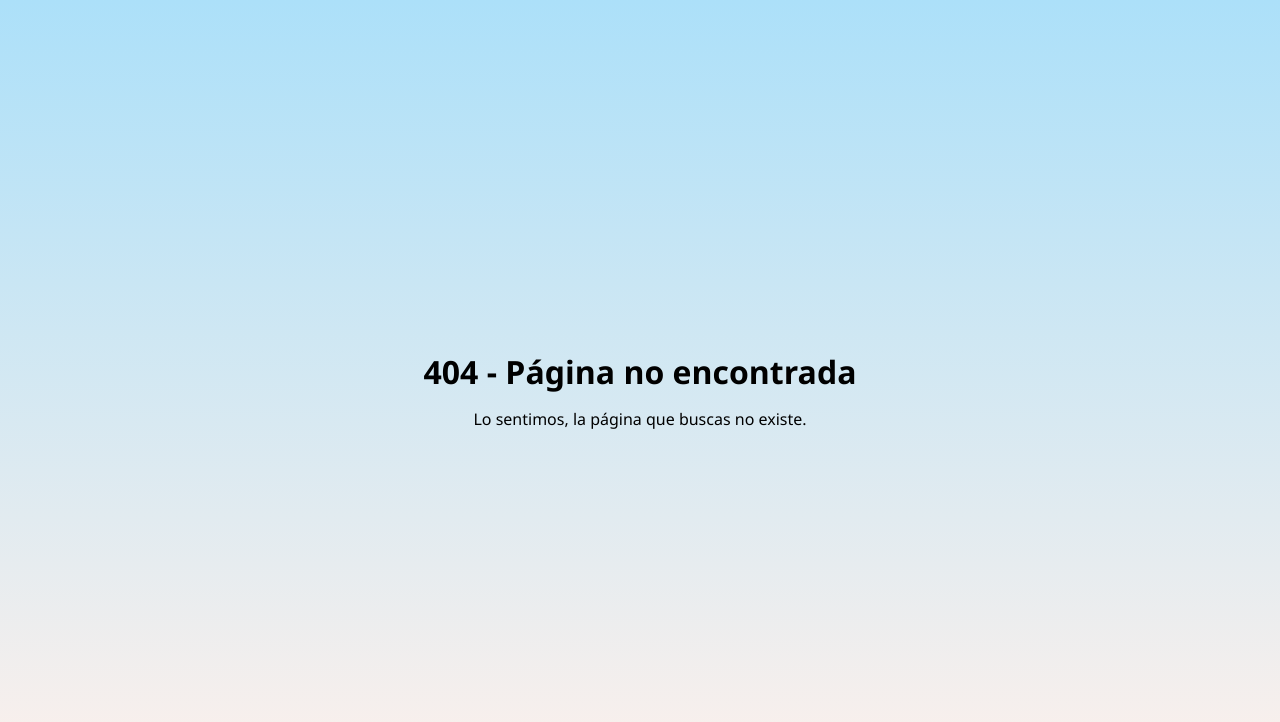
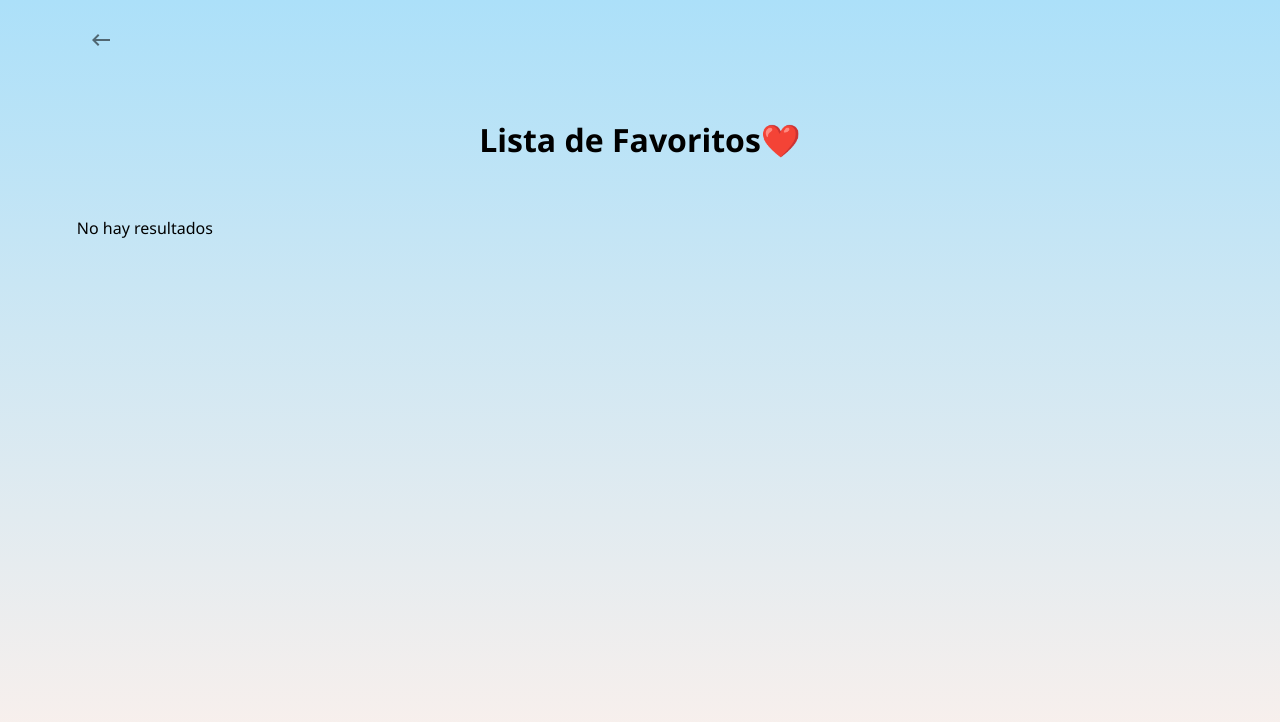
Before and after one commit to Alex13f13/Weekly-weather, a React (Vite) app: page /Weekly-weather/favourites in a window 1280 px wide. Before the commit this address had no page. Shown: the top 722 px of the page. Built offline with nearby package versions, Linux system fonts and the light colour scheme.

Commit message:
feature: Deploy on Github reload error
More detailed description of the change:
- Fixing a page reload issue conflicting with github pages and react-router-dom

```diff
--- a/package.json
+++ b/package.json
@@ -1,5 +1,6 @@
 {
 	"name": "weekly-weather",
+	"homepage": "https://alex13f13.github.io/Weekly-weather/",
 	"private": true,
 	"version": "0.0.0",
 	"type": "module",
--- a/src/router/paths.js
+++ b/src/router/paths.js
@@ -1,6 +1,6 @@
 export const paths = {
-	home: "/",
-	detailBase: "/detail/",
-	detail: "/detail/:id",
-	favourites: "/favourites",
+	home: "/Weekly-weather/",
+	detailBase: "/Weekly-weather/detail/",
+	detail: "/Weekly-weather/detail/:id",
+	favourites: "/Weekly-weather/favourites",
 };
```
